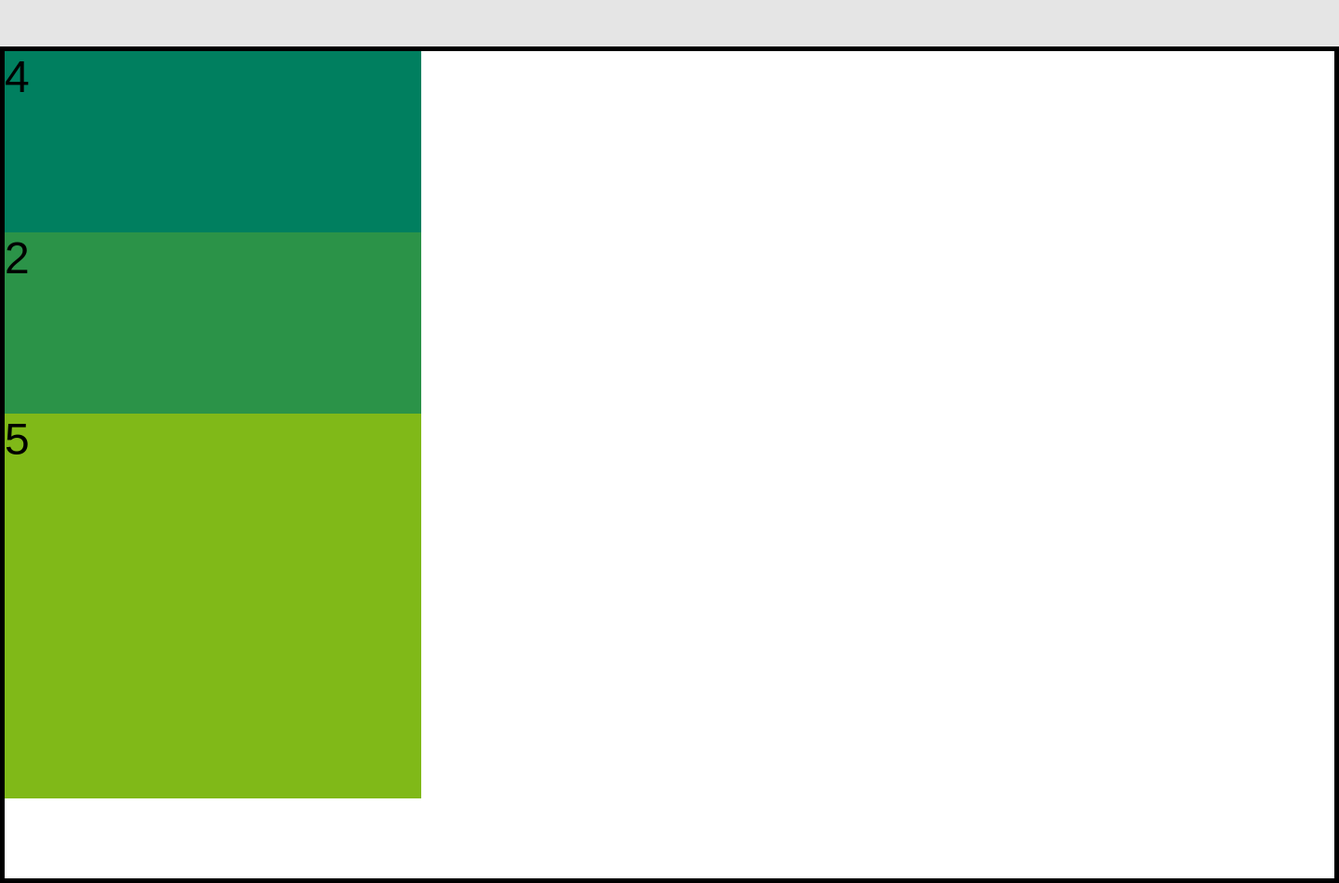
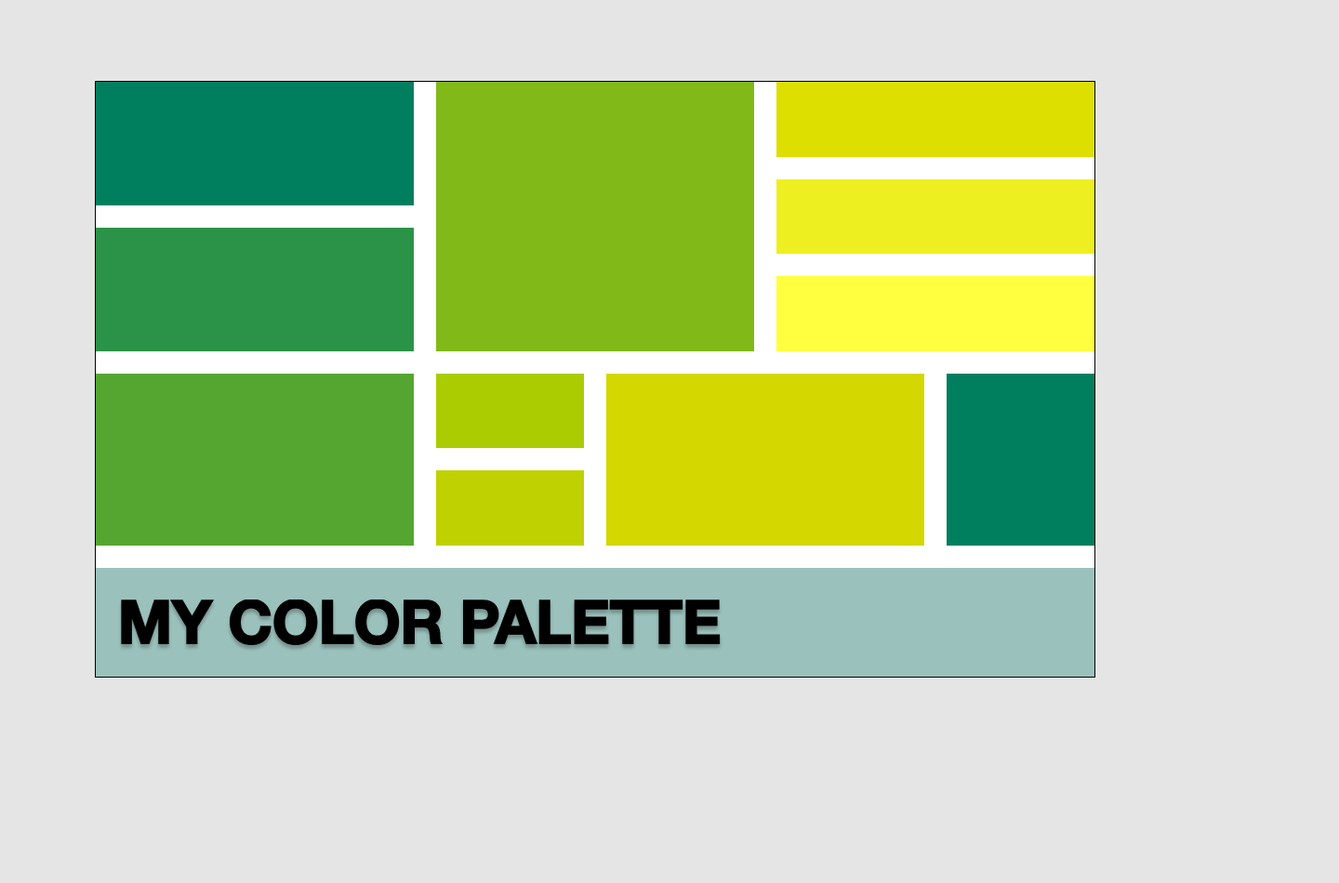
Before and after one commit to MikaelAsberg/grid, a plain HTML site: page index.html in a window 1280 px wide. Shown: the whole page at 93% size, 1440 px wide, since content can reach past the window. After the commit the page ends 816 px from the top, so only its background shows below. Drawn offline with Linux system fonts and the light colour scheme.

Commit message:
last cleanup
Removed not usable codes

```diff
--- a/index.html
+++ b/index.html
@@ -11,31 +11,22 @@
 
 <body>
     <main class="main_container">
-        <section class="grid_container">
-            <div class="grid_element-gallery">
-                <div class="grid_element item_four">4</div>
-                <div class="grid_element item_two">2</div>
-                <div class="grid_element item_five">5</div>
-                <!-- <div class="grid_element item_ten">10</div>
-                <div class="grid_element item_eleven">11</div>
-                <div class="grid_element item_twelve">12</div>
-                <div class="grid_element item_three">3</div>
-                <div class="grid_element item_six">6</div>
-                <div class="grid_element item_seven">7</div>
-                <div class="grid_element item_eight">8</div>
-                <div class="grid_element item_nine">9</div>
-                <div class="grid_element item_one">
-                    <img src="/images/My color palette.png" alt="My color palette" class="text_image">1
-                </div> -->
+        <div class="grid_container">
+            <div class="grid_element item_four"></div>
+            <div class="grid_element item_two"></div>
+            <div class="grid_element item_five"></div>
+            <div class="grid_element item_ten"></div>
+            <div class="grid_element item_eleven"></div>
+            <div class="grid_element item_twelve"></div>
+            <div class="grid_element item_three"></div>
+            <div class="grid_element item_six"></div>
+            <div class="grid_element item_seven"></div>
+            <div class="grid_element item_eight"></div>
+            <div class="grid_element item_nine"></div>
+            <div class="grid_element item_one">
+                <img src="/images/My color palette.png" alt="My color palette" class="text_image">
             </div>
-        </section>
-        <!-- <section class="text_container">
-            <div class="text_area">
-                <p>Height equals screen height</p>
-                <p>Grid is super responsive (no pixel usage allowed)</p>
-                <p>Colors may differs</p>
-            </div> -->
-        </section>
+        </div>
     </main>
 </body>
 
--- a/styles/styles.css
+++ b/styles/styles.css
@@ -1,161 +1,96 @@
-* {
-    box-sizing: border-box;
-}
-
 body {
     background-color: #E5E5E5;
-    margin: 0;
-    font-family: Arial;
 }
 
 .main_container {
-    /* display: flex;
+    width: 100%;
+    /*Got help here with % instead of px*/
+    height: 100vh;
+    /* Got help here with vh instead of px*/
+    display: flex;
     flex-direction: column;
-    align-items: center; */
-    /* flex-wrap: wrap; */
-    margin-top: 50px;
+    align-items: center;
+    justify-content: center;
 }
 
-
-/* .text_area {
-    width: 1440px;
-    height: 300px;
-} */
-
 .grid_container {
-    /* display: inline-block; */
-    width: 1440px;
-    height: 900px;
+    width: 85%;
+    /*Got help here with % instead of px*/
+    height: 80%;
+    /*Got help here with % instead of px*/
     background-color: white;
-    font-size: 300%;
-    border: solid black 5px;
-    /* padding: 10px; */
     display: grid;
-    grid-gap: 4px;
-    grid-template-columns: repeat (8, 1fr);
-    grid-template-rows: repeat (6, 1fr);
-    /* justify-content: start; */
-    /* grid-auto-flow: dense; */
-    /* justify-items: stretch; */
-    /* align-items: stretch; */
+    grid-gap: 24px;
+    /* Don't get the gap at the edges of the items using gap. Works with margin, but then the bottom one follow along */
+    grid-template-columns: repeat (6, 1fr);
+    /* Got help here with the number of fr */
+    grid-template-rows: repeat (12, 1fr);
+    /* Got help here with the number of fr */
+    border: solid black 1px;
 }
 
-
-/* .grid_element {
-    width: 212px;
-    height: 122px;
-} */
-
 .item_four {
-    width: 448px;
-    height: 195px;
     background-color: #007F5F;
-    grid-area: 1/1/2/2;
+    grid-area: 1/1/4/3;
 }
 
 .item_two {
-    width: 448px;
-    height: 195px;
     background-color: #2B9348;
-    grid-area: 2/1/3/2;
+    grid-area: 4/1/7/3;
 }
 
 .item_five {
-    width: 448px;
-    height: 414px;
     background-color: #80B918;
-    grid-area: 1/2/2/3;
+    grid-area: 1 / 3 / 7 / 5;
 }
 
 .item_ten {
-    /* width: 448px;
-    height: 122px; */
     background-color: #DDDF00;
-    /* grid-row: 1 / 2;
-    grid-column: 4 / 6; */
+    grid-area: 1 / 5 / 3 / 7;
 }
 
 .item_eleven {
-    /* width: 448px;
-    height: 122px; */
     background-color: #EEEF20;
-    /* grid-row: 2 / 4;
-    grid-column: 4 / 6; */
+    grid-area: 3 / 5 / 5 / 7;
 }
 
 .item_twelve {
-    /* width: 448px;
-    height: 122px; */
     background-color: #FFFF3F;
-    /* grid-row: 4 / 5;
-    grid-column: 4 / 6; */
+    grid-area: 5 / 5 / 7 / 7;
 }
 
 .item_three {
-    /* width: 448px;
-    height: 268px; */
     background-color: #55A630;
-    /* grid-row: 5 / 7;
-    grid-column: 1 / 2; */
+    grid-area: 7 / 1 / 11 / 3;
 }
 
 .item_six {
-    /* width: 212px;
-    height: 122px; */
     background-color: #AACC00;
-    /* grid-row: 5 / 6;
-    grid-column: 2 / 3; */
+    grid-area: 7 / 3 / 9 / 4;
 }
 
 .item_seven {
-    /* width: 212px;
-    height: 122px; */
     background-color: #BFD200;
-    /* grid-row: 6 / 7;
-    grid-column: 2 / 3; */
+    grid-area: 9 / 3 / 11 / 4;
 }
 
 .item_eight {
-    /* width: 448px;
-    height: 268px; */
     background-color: #D4D700;
-    /* grid-row: 5 / 7;
-    grid-column: 3 / 5; */
+    grid-area: 7 / 4 / 11 / 6;
 }
 
 .item_nine {
-    /* width: 212px;
-    height: 268px; */
     background-color: #007F5F;
-    /* grid-row: 5 / 7;
-    grid-column: 5 / 6; */
+    grid-area: 7 / 6 / 11 / 7;
 }
 
 .item_one {
-    /* width: 1440px;
-    height: 146px; */
     background-color: #9BC1BC;
-    /* grid-row: 6 / 7;
-    grid-column: 1 / 6; */
+    grid-area: 11 / 1 / 13 / 7;
 }
 
 .text_image {
-    width: 649px;
-    height: 78px;
-    /* position: relative; */
+    position: relative;
     left: 24px;
     top: 34px;
 }
-
-.text_container {
-    border: solid black 5px;
-}
-
-.text_area {
-    font-family: "roboto, regular";
-    font-weight: 400;
-    font-size: 36px;
-    line-height: 42px;
-    color: #000;
-    background-color: #E5E5E5;
-}
```
Also changed, not shown: images/Grid area.png (added), images/grid-nr.png.
